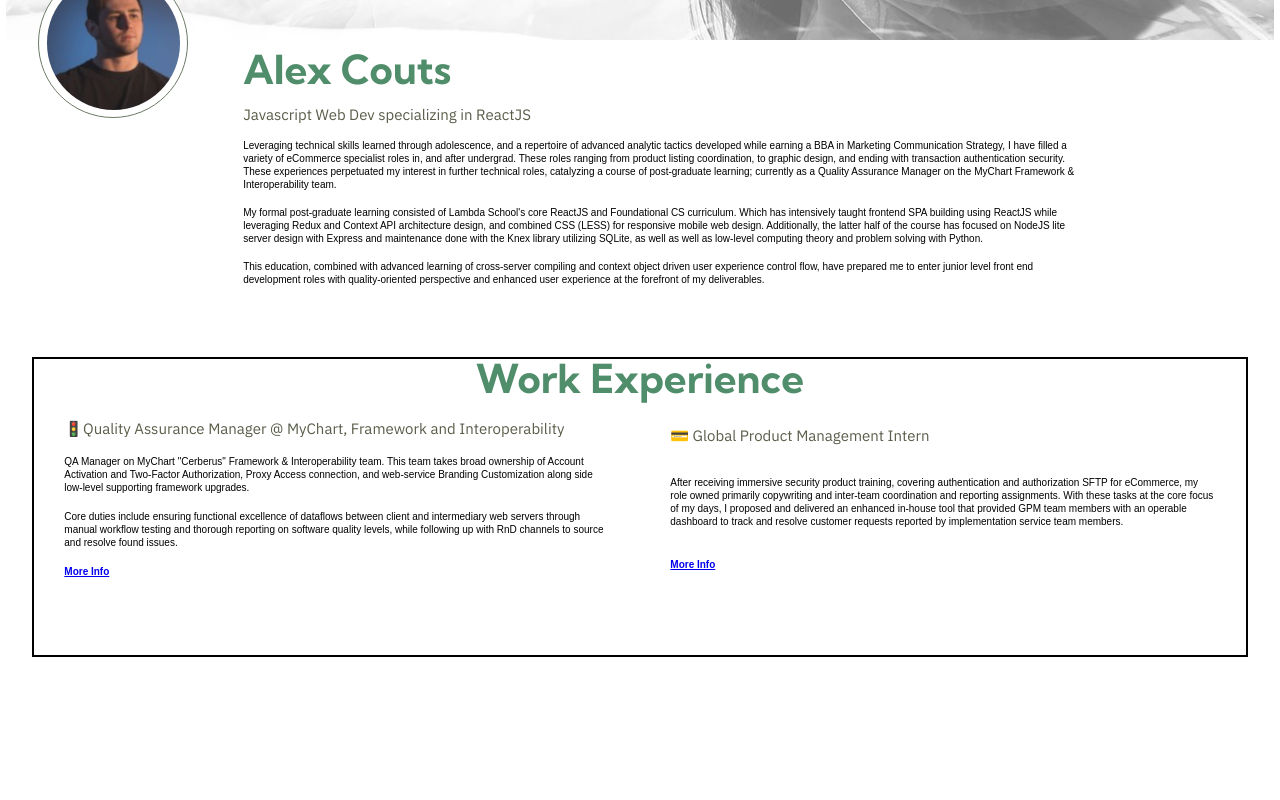
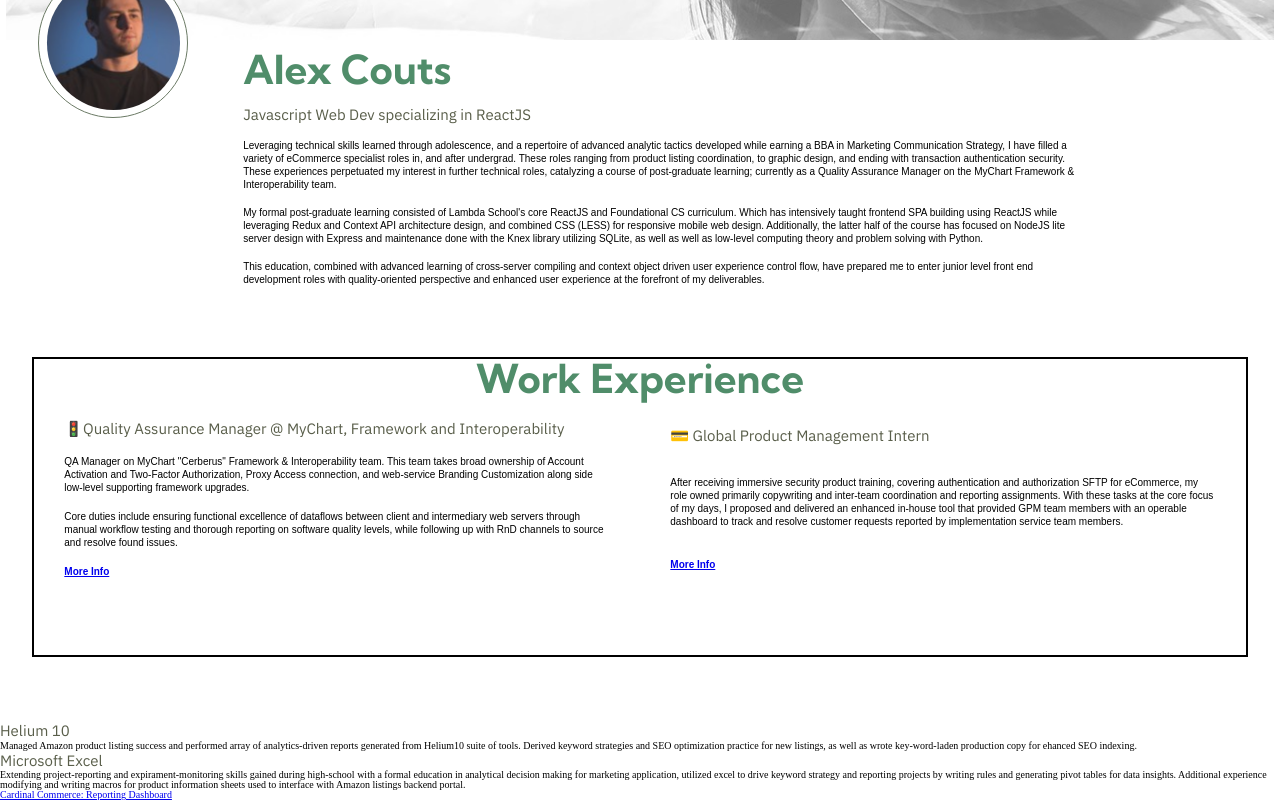
Before and after one commit to AvantGov/resume, a React (Create React App) app in the folder resume__client/: page / in a window 1280 px wide. Shown: the part 257-1057 px from the top of the page. Before the commit the page ends 978 px from the top, so only its background shows below. Built offline with nearby package versions, Linux system fonts and the light colour scheme; a web font is replaced by a local one.

Commit message:
added content to the ecomm skills view more component with supporting element archetuecture. spelled that word wrong. no styling added.

```diff
--- a/resume__client/src/Components/Skills__ecomm.js
+++ b/resume__client/src/Components/Skills__ecomm.js
@@ -3,11 +3,24 @@ import skills from '../assets/data/skills';
 
 const Skills__ecomm = () => {
 
-    console.log(skills.skills__ecomm.hello);
+    console.log("it's dangerous to go alone, take this with you!:", skills.skills__ecomm );
 
     return(
         <div className='viewmore__ecomm'>
-
+            <div className='ecomm__skillContainer'>
+                <h2 className='skillContainer__title'>{skills.skills__ecomm.HELIUM10.name}</h2>
+                <p className='skillContainer__description'>{skills.skills__ecomm.HELIUM10.decription}</p>
+                <a  href={skills.skills__ecomm.HELIUM10.linkURL}>
+                    <h3 className="skillContianer__link">{skills.skills__ecomm.HELIUM10.linkName}</h3>
+                </a>
+            </div>
+            <div className='ecomm__skillContainer'>
+                <h2 className='skillContainer__title'>{skills.skills__ecomm.EXCEL.name}</h2>
+                <p className='skillContainer__description'>{skills.skills__ecomm.EXCEL.decription}</p>
+                <a  href={skills.skills__ecomm.EXCEL.linkURL}>
+                    <h3 className="skillContianer__link">{skills.skills__ecomm.EXCEL.linkName}</h3>
+                </a>
+            </div>
         </div>
     )
 };
--- a/resume__client/src/assets/data/skills.js
+++ b/resume__client/src/assets/data/skills.js
@@ -1,14 +1,102 @@
 const skills = {
     skills__programming: {
-        hello: "the value of value of the programming object"
+        JAVASCRIPT: {
+            name: "Javascript",
+            rating: 4,
+            description: null,
+            hasLink: false,
+            linkURL: null,
+            linkName: null,
+            hasLib: true,
+            lib: {
+                REACT: {
+                    name: "ReactJS",
+                    description: "Self-guided education starting with fundamental JS and jQuery, leading to formal education in ReactJS UI framework. Designs frontend SPA interfaces with Redux and Context API architecture represented in data management strategy. Strong confidence in programming data consumption from API sources, and rendering dynamic interfaces based on dynamic data.",
+                    hasLink: false,
+                    linkURL: null,
+                    linkName: "[this website is built with React!]"
+                },
+                NODEJS: {
+                    name: "NodeJS",
+                    description: "Built lite servers using Express library to support application interfaces. Incoming and outgoing data managed with utility functions written with Knex library utilizing SQlite3. Skilled in automated testing with Jest and Supertest libraries on endpoints.",
+                    hasLink: true,
+                    linkURL: "https://github.com/Water-My-Plants-BW-4/backend",
+                    linkName: "Water My Plants: Database Arch."
+                }
+            }
+        },
+        HTMLCSS: {
+            name: "",
+            rating: 4,
+            description: "",
+            hasLink: true,
+            linkURL: "",
+            linkName: "",
+            hasLib: false,
+            lib: null
+        },
+        PYTHON: {
+            name: "",
+            rating: 4,
+            description: "",
+            hasLink: true,
+            linkURL: "",
+            linkName: "",
+            hasLib: false,
+            lib: null
+        }
     },
 
     skills__media: {
-        hello: "the value of the media object"
+        ADOBE__GRAPHICS: {
+            name: "Adobe Indesign & Illustrator",
+            rating: 5,
+            description: "Utilizing a combined approach between the softwares, built published report documents and promotional content (posters, web content, infographics) for a variety of use and purposes. Each design is methodically approached with consideration of organization of imagery and typography for commercial and illustrative application. Formal education from undergraduate pursuits in Visual Communication Design, with 3+ years on job experience.",
+            hasLink: true,
+            linkURL: "https://www.behance.net/gallery/76482887/DIY-Midwest-Show-Promo",
+            linkName: "DIY Midwest | Show Promo"
+        },
+        ADOBE__PHOTO: {
+            name: "Adobe Lightroom & Photoshop",
+            rating: 4,
+            description: "Extending 8+ years of informal guided education, with 3+ years of formal education and on-job experience, produced a wide variety of creative and pragmatic images with combined use of Photoshop + Lightroom for image clean up and enhancement. Additional work with other Adobe Creative Cloud applications to generate dynamic and design-consistent deliverables with high quality graphics and image resolution. ",
+            hasLink: true,
+            linkURL: "https://www.behance.net/gallery/65202139/Inertia-Ashton",
+            linkName: "Inertia: Ashton",
+        },
+        AUDIO: {
+            name: "Logic & Front of House Controll Systems",
+            rating: 4,
+            description: "Following 10+ years of self-guided learning, and 3 years of on-job experience, thorough working knowledge of in-studio and FOH softwares with signal flow optimization through sub-bus mixing. Advanced knowledge of acoustic dynamics and digital compensation strategies applicable to FOH and in-studio scenarios.",
+            hasLink: true,
+            linkURL: "https://open.spotify.com/album/37x6kmbQCbfojyPVJCSPve?highlight=spotify:track:176RnNiv4FZtOh7bbLc0tL",
+            linkName: "Joyd Parker: All Joy",
+        },
+        VIDEO: {
+            name: "Final Cut X",
+            rating: 3,
+            description: "5+ years of self guided learning and project planning, creating promotional video capture and editing, involving principals adn technical knowledge gathered during formal Photographic Illustration pursuits. Working knowledge of color filters, audio editing & mixing, and story editing among other areas.",
+            hasLink: true,
+            linkURL: "https://www.behance.net/gallery/76662317/JOYD-PARKER-Winter-Promo-Reel",
+            linkName: "Joyd Parker: Winter Promo Reel",
+        }
     },
 
     skills__ecomm: {
-        hello: "the value of the ecomm object"
+        HELIUM10: {
+            name: "Helium 10",
+            rating: 4,
+            decription: "Managed Amazon product listing success and performed array of analytics-driven reports generated from Helium10 suite of tools. Derived keyword strategies and SEO optimization practice for new listings, as well as wrote key-word-laden production copy for ehanced SEO indexing.",
+            linkURL: null,
+            linkName: null
+        },
+        EXCEL: {
+            name: "Microsoft Excel",
+            rating: 5,
+            decription: "Extending project-reporting and expirament-monitoring skills gained during high-school with a formal education in analytical decision making for marketing application, utilized excel to drive  keyword strategy and reporting projects by writing rules and generating pivot tables for data insights. Additional experience modifying and writing macros for product information sheets used to interface with Amazon listings backend portal.",
+            linkURL: "https://www.behance.net/gallery/84709585/CardinalCommerce-Reporting-Dashboard",
+            linkName: "Cardinal Commerce: Reporting Dashboard"
+        }
     }
 }
 
@@ -57,6 +145,6 @@ export default skills;
 //         rating: 4,
 //         decription: "",
 //         linkURL: "",
-//         linkName: "",
+//         linkName: ""
 //     }
 // }
```
